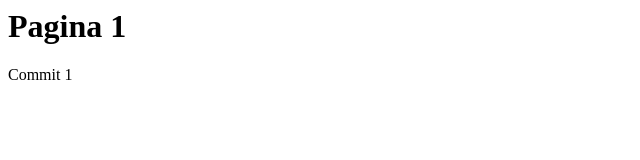
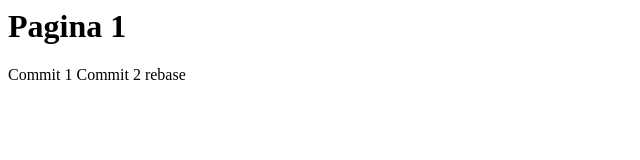
Before and after one commit to ac1234567br/curso-git, a plain HTML site: page pag1.html in a window 1280 px wide. Shown: the full height of the page, 0-640 px from the left. Drawn offline with Linux system fonts and the light colour scheme.

Commit message:
rebase 2

```diff
--- a/pag1.html
+++ b/pag1.html
@@ -3,5 +3,6 @@
 <body>
 <h1>Pagina 1</h1>
 Commit 1
+Commit 2 rebase
 </body>
 </html>
```
